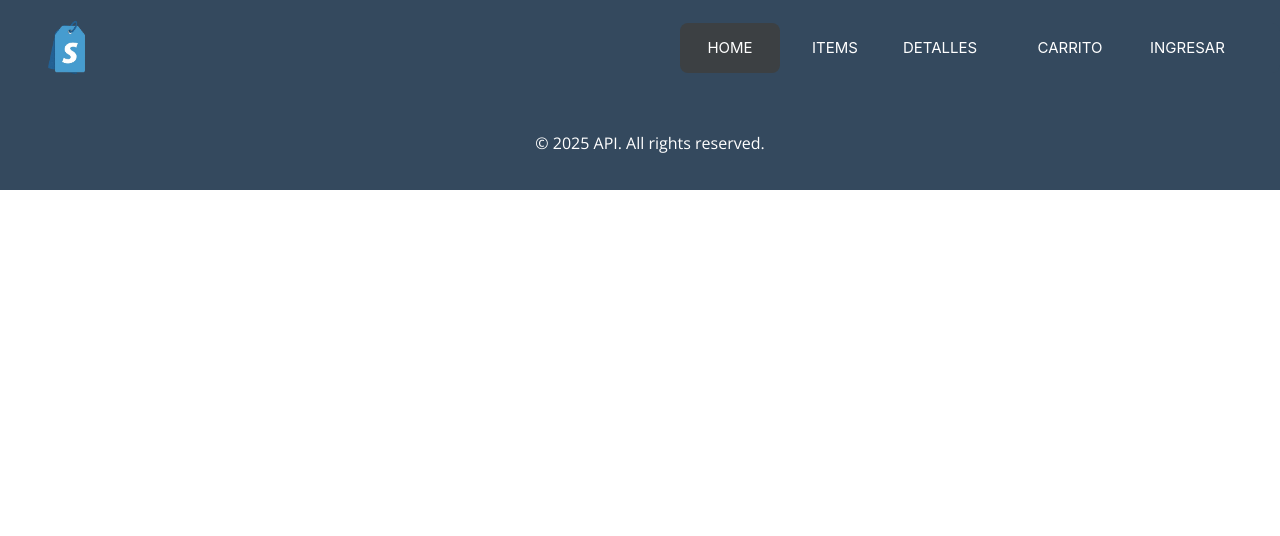
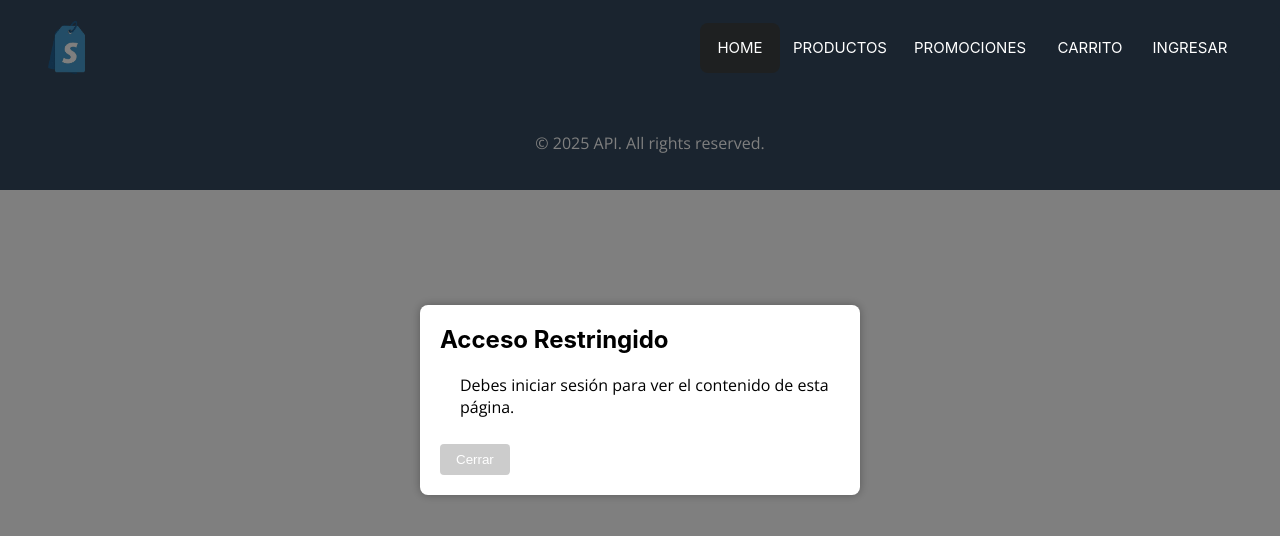
Before and after one commit to Tunjo27/basicofrontend, a React (Create React App) app: page /Promotions/1 in a window 1280 px wide. Shown: the top 536 px of the page. Built offline with nearby package versions, Linux system fonts and the light colour scheme; the HTML template or start-up script is replaced by a standard one.

Commit message:
configuracion inicial del menu del header

```diff
--- a/src/App.js
+++ b/src/App.js
@@ -4,10 +4,10 @@ import { BrowserRouter as Router, Routes, Route } from 'react-router-dom';
 import Header from './components/Header/Header';
 import Footer from './components/Footer/Footer';
 import Home from './components/Body/Home/Home';
-import Items from './components/Body/Items/Items';
-import Details from './components/Body/Details/Details';
+import Products from './components/Body/Products/Products';
+import Promotions from './components/Body/Promotions/Promotions';
+import Cart from './components/Body/Cart/Cart';
 import Login from './components/Body/Login/Login';
-import Cart from './components/Body/Cart/Cart';
 
 /**
  * Componente principal de la aplicación.
@@ -19,10 +19,10 @@ const App = () => {
   const [user, setUser] = useState(null);
   // Estado para manejar la visibilidad del footer
   const [isFooterVisible] = useState(true);
+  // Estado para manejar los productos del carrito
+  const [cartProducts, setCartProducts] = useState([]);
   // Estado para manejar la apertura del modal de login
   const [isModalOpen, setIsModalOpen] = useState(false);
-  // Estado para manejar los items del carrito
-  const [cartItems, setCartItems] = useState([]);
 
   /**
    * Función para manejar el inicio de sesión.
@@ -43,33 +43,33 @@ const App = () => {
   };
 
   /**
-   * Función para añadir un item al carrito.
-   * @param {Object} item - El item a añadir al carrito.
+   * Función para añadir un producto al carrito.
+   * @param {Object} product - El producto a añadir al carrito.
    */
-  const handleAddToCart = (item) => {
-    setCartItems((prevItems) => {
-      const existingItem = prevItems.find((cartItem) => cartItem.id === item.id);
-      if (existingItem) {
-        return prevItems.map((cartItem) =>
-          cartItem.id === item.id
-            ? { ...cartItem, quantity: cartItem.quantity + 1 }
-            : cartItem
+  const handleAddToCart = (product) => {
+    setCartProducts((prevProducts) => {
+      const existingProduct = prevProducts.find((cartProduct) => cartProduct.id === product.id);
+      if (existingProduct) {
+        return prevProducts.map((cartProduct) =>
+          cartProduct.id === product.id
+            ? { ...cartProduct, quantity: cartProduct.quantity + 1 }
+            : cartProduct
         );
       } else {
-        return [...prevItems, { ...item, quantity: 1 }];
+        return [...prevProducts, { ...product, quantity: 1 }];
       }
     });
   };
 
   /**
-   * Función para remover un item del carrito.
-   * @param {number} id - El id del item a remover.
+   * Función para remover un producto del carrito.
+   * @param {number} id - El id del producto a remover.
    */
   const handleRemoveFromCart = (id) => {
-    setCartItems((prevItems) =>
-      prevItems
-        .map((item) => (item.id === id ? { ...item, quantity: item.quantity - 1 } : item))
-        .filter((item) => item.quantity > 0)
+    setCartProducts((prevProducts) =>
+      prevProducts
+        .map((product) => (product.id === id ? { ...product, quantity: product.quantity - 1 } : product))
+        .filter((product) => product.quantity > 0)
     );
   };
 
@@ -80,9 +80,9 @@ const App = () => {
       <Routes>
         {/* Rutas de la aplicación */}
         <Route path="/" element={<Home />} />
-        <Route path="/Items" element={<Items user={user} />} />
-        <Route path="/Details/:id" element={<Details user={user} onAddToCart={handleAddToCart} />} />
-        <Route path="/Cart" element={<Cart cartItems={cartItems} onRemoveFromCart={handleRemoveFromCart} user={user} />} />
+        <Route path="/Products" element={<Products user={user} />} />
+        <Route path="/Promotions/:id" element={<Promotions user={user} onAddToCart={handleAddToCart} />} />
+        <Route path="/Cart" element={<Cart cartProducts={cartProducts} onRemoveFromCart={handleRemoveFromCart} user={user} />} />
         <Route path="/Login" element={<Login onLogin={handleLogin} />} />
       </Routes>
       {/* Footer, visible dependiendo del estado */}
--- a/src/components/Body/Items/Items.jsx
+++ b/src/components/Body/Products/Products.jsx
@@ -2,19 +2,19 @@ import React, { useState } from 'react';
 import { useNavigate } from 'react-router-dom';
 import LoginAlertModal from '../Login/LoginAlertModal/LoginAlertModal';
 import database from '../../../database.json';
-import './Items.css';
+import './Products.css';
 
 /**
- * Componente Items
+ * Componente Products
  *
  * @param {Object} props - Las propiedades del componente.
  * @param {Object} props.user - Información del usuario autenticado.
  *
- * @returns {JSX.Element} El componente Items.
+ * @returns {JSX.Element} El componente Products.
  */
-const Items = ({ user }) => {
+const Products = ({ user }) => {
   const [searchTerm, setSearchTerm] = useState('');
-  const [filteredItems, setFilteredItems] = useState(database);
+  const [filteredProducts, setFilteredProducts] = useState(database);
   const [isLoginAlertOpen, setIsLoginAlertOpen] = useState(!user);
   const navigate = useNavigate();
 
@@ -28,29 +28,29 @@ const Items = ({ user }) => {
     );
   }
 
-  // Función para manejar la búsqueda de items
+  // Función para manejar la búsqueda de productos
   const handleSearch = (event) => {
     const term = event.target.value;
     setSearchTerm(term);
-    const filtered = database.filter(item =>
-      item.title.toLowerCase().includes(term.toLowerCase())
+    const filtered = database.filter(product =>
+      product.title.toLowerCase().includes(term.toLowerCase())
     );
-    setFilteredItems(filtered);
+    setFilteredProducts(filtered);
   };
 
   // Función para manejar el cambio de categoría
   const handleCategoryChange = (event) => {
     const category = event.target.value;
-    const filtered = category === 'all' ? database : database.filter(item => item.category === category);
-    setFilteredItems(filtered);
+    const filtered = category === 'all' ? database : database.filter(product => product.category === category);
+    setFilteredProducts(filtered);
   };
 
-  // Función para manejar el clic en un item
+  // Función para manejar el clic en un producto
   const handleItemClick = (id) => {
-    navigate(`/Details/${id}`);
+    navigate(`/Promotions/${id}`);
   };
 
-  // Renderizar el componente Items
+  // Renderizar el componente Products
   return (
     <div>
       <div className="search">
@@ -69,12 +69,12 @@ const Items = ({ user }) => {
           <option value="manubrios">Manubrios</option>
         </select>
       </div>
-      <div className="item-list">
-        {filteredItems.map(item => (
-          <div className="item" key={item.id} onClick={() => handleItemClick(item.id)}>
-            <img src={process.env.PUBLIC_URL + '/images/' + item.imageSrc} alt={item.title} />
-            <h2>{item.title}</h2>
-            <p>{item.description}</p>
+      <div className="product-list">
+        {filteredProducts.map(product => (
+          <div className="product" key={product.id} onClick={() => handleItemClick(product.id)}>
+            <img src={process.env.PUBLIC_URL + '/images/' + product.imageSrc} alt={product.title} />
+            <h2>{product.title}</h2>
+            <p>{product.description}</p>
           </div>
         ))}
       </div>
@@ -82,4 +82,4 @@ const Items = ({ user }) => {
   );
 };
 
-export default Items;
+export default Products;
--- a/src/components/Body/Details/Details.jsx
+++ b/src/components/Body/Promotions/Promotions.jsx
@@ -2,20 +2,20 @@ import React, { useState, useEffect } from 'react';
 import { useParams } from 'react-router-dom';
 import LoginAlertModal from '../Login/LoginAlertModal/LoginAlertModal';
 import database from '../../../database.json';
-import './Details.css';
+import './Promotions.css';
 
 /**
- * Componente Details
+ * Componente Promotions
  *
  * @param {Object} props - Las propiedades del componente.
  * @param {Object} props.user - Información del usuario autenticado.
  * @param {Function} props.onAddToCart - Función para agregar elementos al carrito.
  *
- * @returns {JSX.Element} El componente Details.
+ * @returns {JSX.Element} El componente Promotions.
  */
-const Details = ({ user, onAddToCart }) => {
+const Promotions = ({ user, onAddToCart }) => {
   const { id } = useParams(); // Obtiene el ID del parámetro de la URL
-  const item = database.find(item => item.id === parseInt(id)); // Encuentra el artículo correspondiente al ID
+  const product = database.find(product => product.id === parseInt(id)); // Encuentra el artículo correspondiente al ID
   const [isLoginAlertOpen, setIsLoginAlertOpen] = useState(!user); // Estado para mostrar el modal de alerta de inicio de sesión
 
   // Efecto para mostrar el modal de alerta si el usuario no está autenticado
@@ -27,8 +27,8 @@ const Details = ({ user, onAddToCart }) => {
 
   // Función para agregar el artículo al carrito
   const handleAddToCart = () => {
-    if (typeof item.price === 'number') {
-      onAddToCart(item); // Llama a la función onAddToCart pasando el artículo como argumento
+    if (typeof product.price === 'number') {
+      onAddToCart(product); // Llama a la función onAddToCart pasando el artículo como argumento
     } else {
       console.error('El precio del producto no está definido o no es un número.');
     }
@@ -44,22 +44,22 @@ const Details = ({ user, onAddToCart }) => {
     );
   }
 
-  if (!item) {
+  if (!product) {
     return <div>Producto no encontrado</div>;
   }
 
-  // Renderiza los detalles del artículo
+  // Renderiza los promociones del artículo
   return (
-    <div className="detail-list">
-      <div className="detail">
-        <h1>{item.title}</h1>
-        <img src={process.env.PUBLIC_URL + '/images/' + item.imageSrc} alt={item.title} />
-        {/* Incluir más descripciones o detalles del artículo aquí si es necesario */}
-        <p>Precio: {typeof item.price === 'number' ? `$${item.price.toFixed(2)}` : 'Precio no disponible'}</p>
+    <div className="promotion-list">
+      <div className="promotion">
+        <h1>{product.title}</h1>
+        <img src={process.env.PUBLIC_URL + '/images/' + product.imageSrc} alt={product.title} />
+        {/* Incluir más descripciones o promciones del artículo aquí si es necesario */}
+        <p>Precio: {typeof product.price === 'number' ? `$${product.price.toFixed(2)}` : 'Precio no disponible'}</p>
         <button className="buy-button" onClick={handleAddToCart}>Comprar</button>
       </div>
     </div>
   );
 };
 
-export default Details;
+export default Promotions;
--- a/src/components/Header/Header.css
+++ b/src/components/Header/Header.css
@@ -17,7 +17,7 @@
 /* Estilos para la navegación */
 nav {
   position: relative; /* Posicionamiento relativo para poder usar posicionamiento absoluto en hijos */
-  width: 600px; /* Ancho de la barra de navegación */
+  width: 580px; /* Ancho de la barra de navegación */
   height: 50px; /* Altura de la barra de navegación */
   background: #34495e; /* Color de fondo de la barra de navegación */
   border-radius: 8px; /* Bordes redondeados */
@@ -49,46 +49,57 @@ nav .animation {
 
 /* Ancho específico para el primer enlace */
 nav a:nth-child(1) {
-  width: 100px;
+  width: 80px;
 }
 
 /* Estilo y posición de la animación cuando se pasa el ratón sobre el primer enlace */
 nav .start-home, a:nth-child(1):hover ~ .animation {
-  width: 100px;
+  width: 80px;
   left: 0;
 }
 
 /* Ancho específico para el segundo enlace */
 nav a:nth-child(2) {
-  width: 110px;
+  width: 120px;
 }
 
 /* Estilo y posición de la animación cuando se pasa el ratón sobre el segundo enlace */
 nav a:nth-child(2):hover ~ .animation {
-  width: 110px;
-  left: 100px;
+  width: 120px;
+  left: 80px;
 }
 
 /* Ancho específico para el tercer enlace */
 nav a:nth-child(3) {
-  width: 100px;
+  width: 140px;
 }
 
 /* Estilo y posición de la animación cuando se pasa el ratón sobre el tercer enlace */
 nav a:nth-child(3):hover ~ .animation {
-  width: 100px;
-  left: 210px;
+  width: 140px;
+  left: 200px;
 }
 
 /* Ancho específico para el cuarto enlace */
 nav a:nth-child(4) {
-  width: 160px;
+  width: 100px;
 }
 
 /* Estilo y posición de la animación cuando se pasa el ratón sobre el cuarto enlace */
 nav a:nth-child(4):hover ~ .animation {
-  width: 160px;
-  left: 310px;
+  width: 100px;
+  left: 340px;
+}
+
+/* Ancho específico para el quinto enlace */
+nav a:nth-child(5) {
+  width: 100px;
+}
+
+/* Estilo y posición de la animación cuando se pasa el ratón sobre el quinto enlace */
+nav a:nth-child(5):hover ~ .animation {
+  width: 100px;
+  left: 440px;
 }
 
 /* Estilos para el logo */
--- a/src/components/Header/Header.jsx
+++ b/src/components/Header/Header.jsx
@@ -25,8 +25,8 @@ const Header = ({ user, onOpenModal, onLogout }) => {
         <nav className="nav">
           {/* Enlaces de navegación */}
           <Link to="/">Home</Link>
-          <Link to="/Items">Items</Link>
-          <Link to="/Details">Detalles</Link>
+          <Link to="/Products">Productos</Link>
+          <Link to="/Promotions">Promociones</Link>
           <Link to="/Cart">Carrito</Link>
           {/* Mostrar el enlace "Ingresar" si el usuario no ha iniciado sesión */}
           {!isLoggedIn && <Link to="/Login" onClick={onOpenModal}>Ingresar</Link>}
```
Also changed, not shown: src/components/Body/Cart/Cart.css (+6 -6 lines), src/components/Body/Cart/Cart.jsx (+11 -11 lines), src/components/Body/Products/Products.css (renamed from src/components/Body/Items/Items.css, +6 -6 lines), src/components/Body/Promotions/Promotions.css (renamed from src/components/Body/Details/Details.css, +6 -6 lines).
